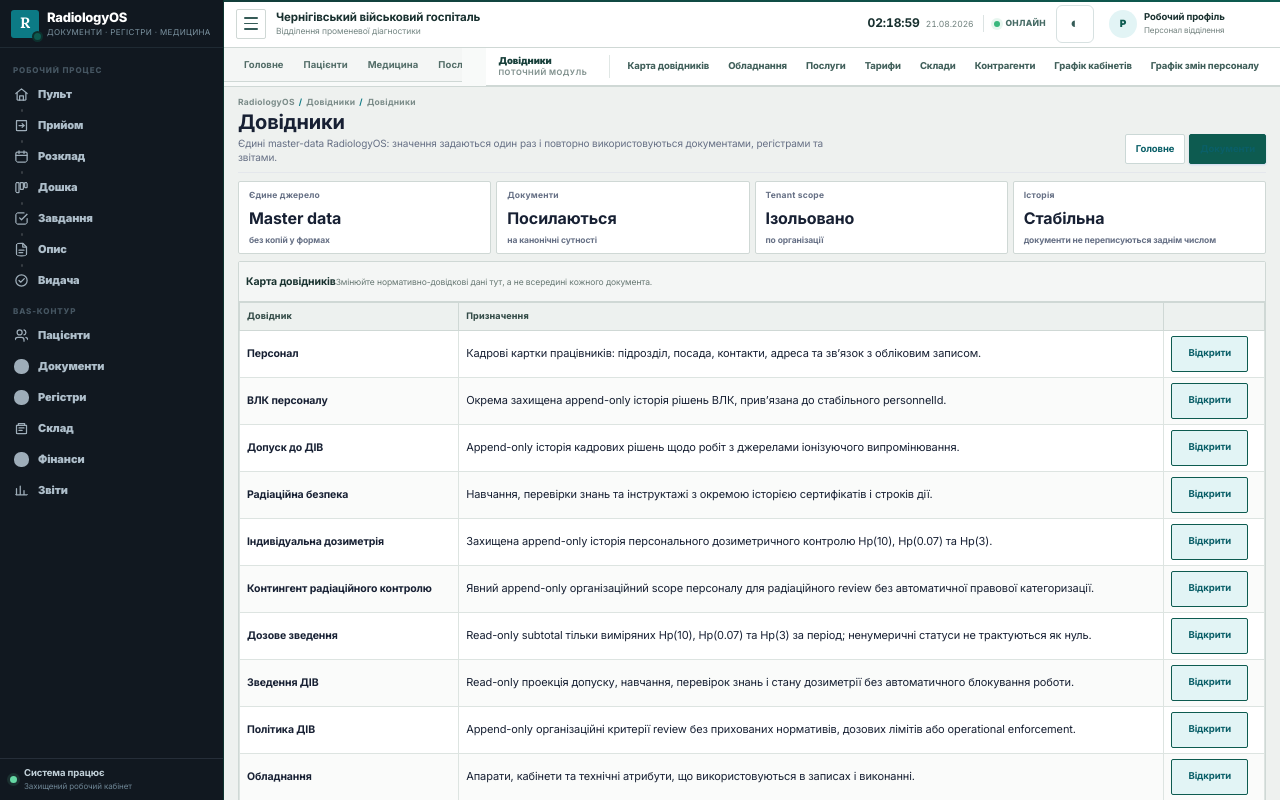
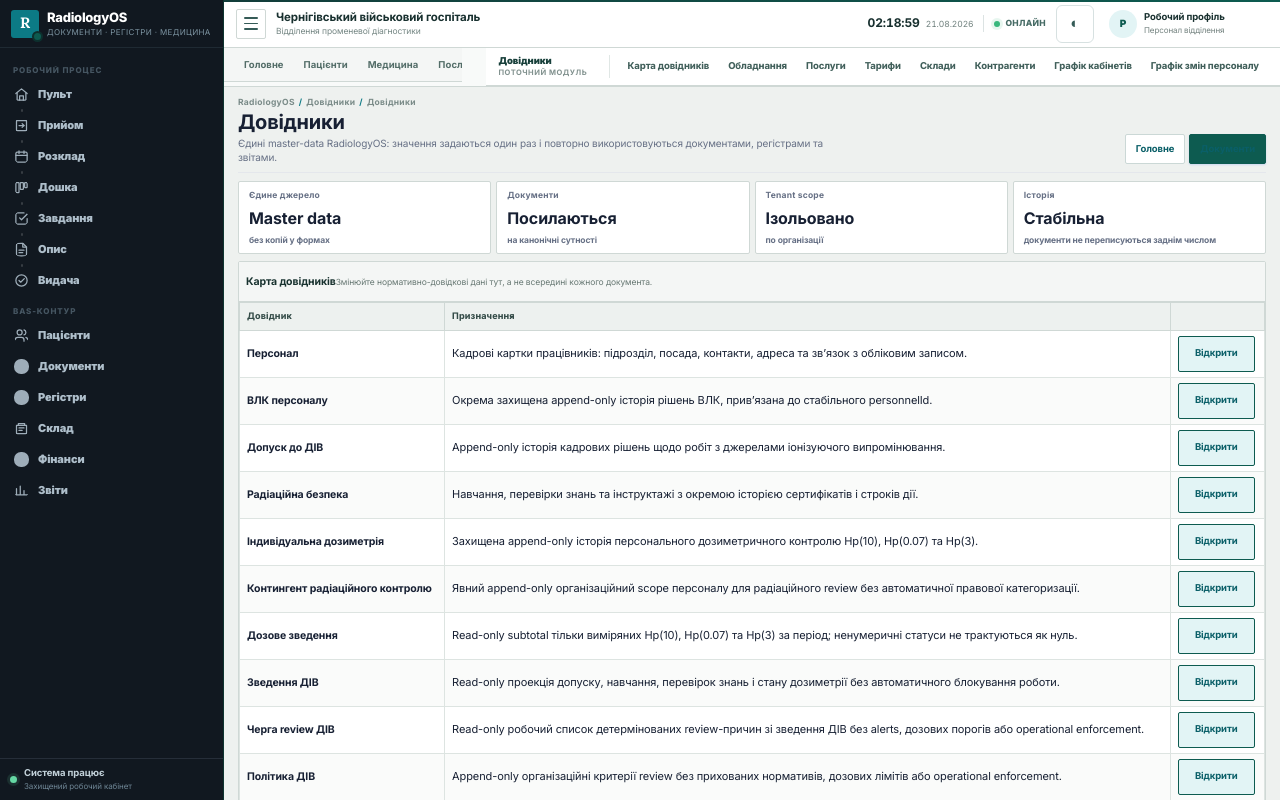
Before and after one commit to adamenkoa1/radiologyos, a Next.js app: page /staff/directories in a window 1280 px wide. Shown: the top 800 px of the page. Built offline with nearby package versions, Linux system fonts and the light colour scheme.

Commit message:
Link radiation review queue

```diff
--- a/app/staff/directories/page.tsx
+++ b/app/staff/directories/page.tsx
@@ -10,6 +10,7 @@ const directories=[
   {name:"Контингент радіаційного контролю",description:"Явний append-only організаційний scope персоналу для радіаційного review без автоматичної правової категоризації.",href:"/staff/personnel/radiation-monitoring-scope"},
   {name:"Дозове зведення",description:"Read-only subtotal тільки виміряних Hp(10), Hp(0.07) та Hp(3) за період; ненумеричні статуси не трактуються як нуль.",href:"/staff/personnel/radiation-dose-summary"},
   {name:"Зведення ДІВ",description:"Read-only проекція допуску, навчання, перевірок знань і стану дозиметрії без автоматичного блокування роботи.",href:"/staff/personnel/radiation-compliance"},
+  {name:"Черга review ДІВ",description:"Read-only робочий список детермінованих review-причин зі зведення ДІВ без alerts, дозових порогів або operational enforcement.",href:"/staff/personnel/radiation-review-queue"},
   {name:"Політика ДІВ",description:"Append-only організаційні критерії review без прихованих нормативів, дозових лімітів або operational enforcement.",href:"/staff/personnel/radiation-review-policy"},
   {name:"Обладнання",description:"Апарати, кабінети та технічні атрибути, що використовуються в записах і виконанні.",href:"/staff/equipment"},
   {name:"Послуги",description:"Канонічний каталог послуг, тривалість, правила і матеріальні норми.",href:"/staff/services"},
```
